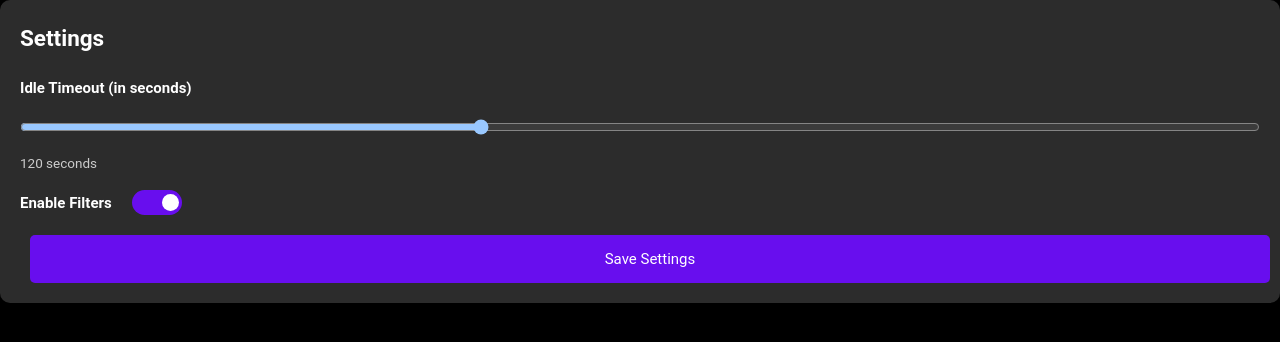
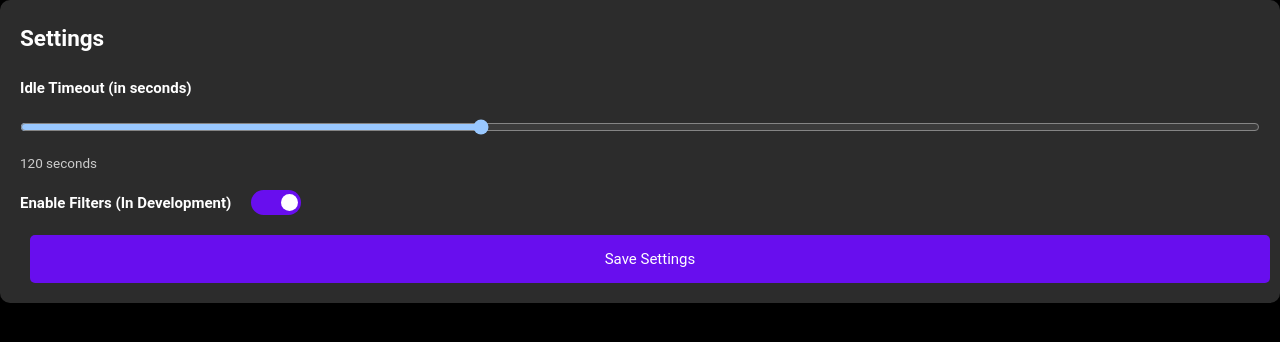
Before and after one commit to PXLAIRobotics/research-project-24-25-ain3, a Vue app in the folder project/: page /settings in a window 1280 px wide. Shown: the top 342 px of the page. Built offline with nearby package versions, Linux system fonts and the light colour scheme.

Commit message:
Filter button in development

```diff
--- a/project/src/components/SettingsComponent.vue
+++ b/project/src/components/SettingsComponent.vue
@@ -13,7 +13,7 @@
       <!-- Filters Enable/Disable (Slider Checkbox) -->
       <div class="input-group">
         <label for="filters" class="switch">
-          Enable Filters
+          Enable Filters (In Development)
           <input type="checkbox" id="filters" v-model="filtersEnabled" />
           <span class="slider"></span>
         </label>
```
